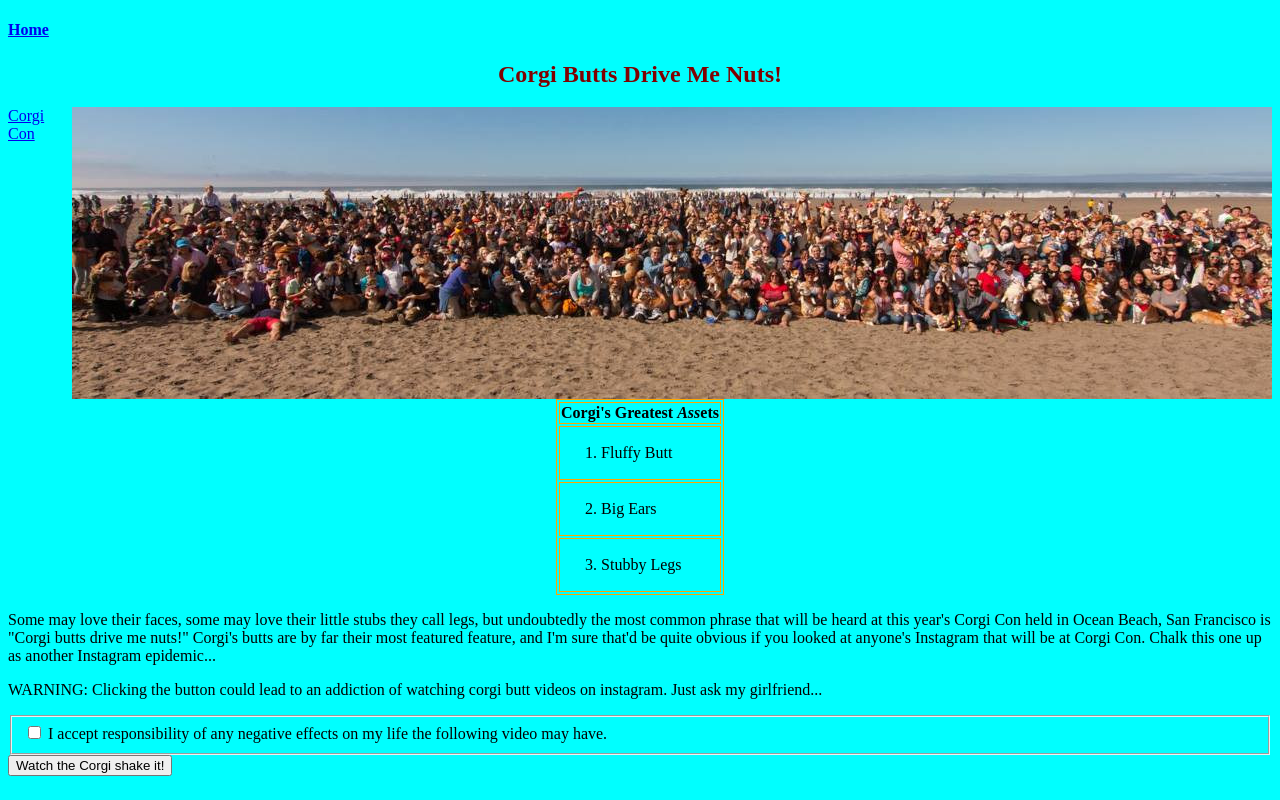
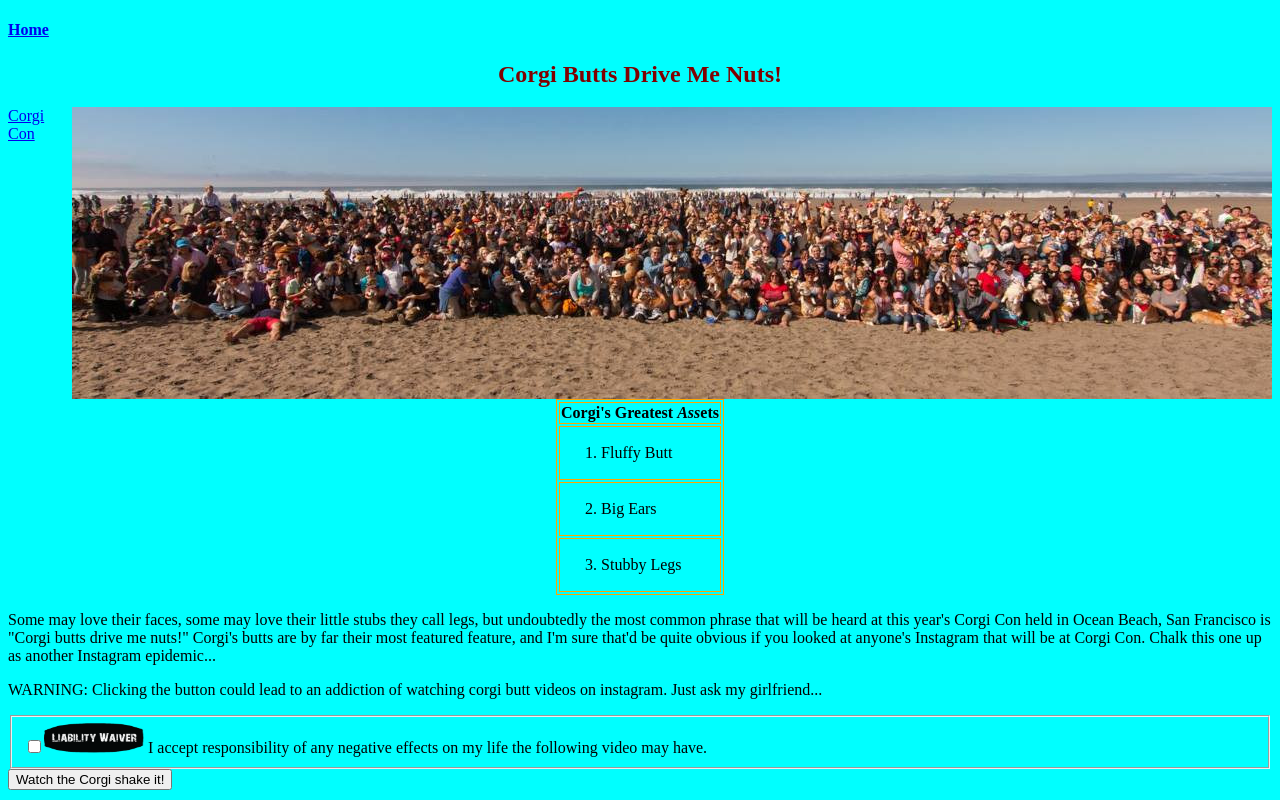
Before and after one commit to gjmcgough/Pups-Site, a plain HTML site: page corgis.html in a window 1280 px wide. Drawn offline with Linux system fonts and the light colour scheme.

Commit message:
added liability image to waiver button

```diff
--- a/corgis.html
+++ b/corgis.html
@@ -53,7 +53,7 @@
 			</p>
 			<fieldset>
 			    <div>
-			      <input type="checkbox" name="cb-agree" value="agree">
+			      <input type="checkbox" name="cb-agree" value="agree"><img src="liability waiver.png" alt="waiver" width="100" height="30">
 			      I accept responsibility of any negative effects on my life the following video may have.
 			    </div>
 	  		</fieldset>
```
Also changed, not shown: liability waiver.png (added).
